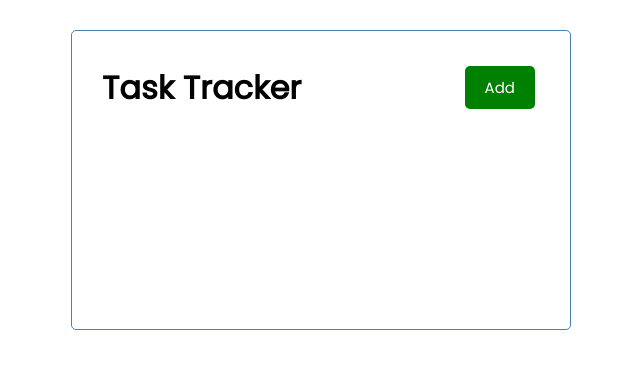
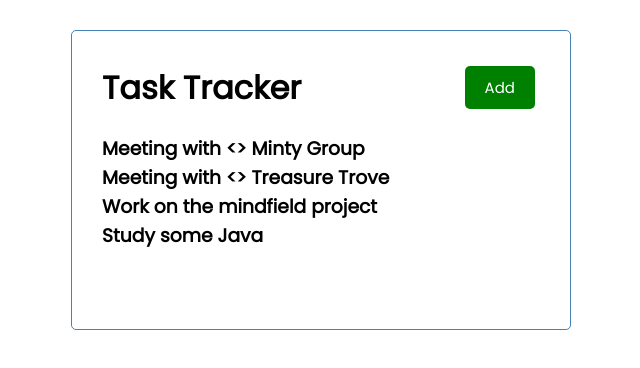
Before and after one commit to Jaysavvy/MiniCodeProejects, a React (Create React App) app in the folder React Todo List/react-task-tracker/: page / in a window 1280 px wide. Shown: the top 368 px of the page, without its empty margins (319-959 px from the left). Built offline with nearby package versions, Linux system fonts and the light colour scheme.

Commit message:
Added new js file "task"

```diff
--- a/React Todo List/react-task-tracker/src/App.js
+++ b/React Todo List/react-task-tracker/src/App.js
@@ -1,12 +1,45 @@
-import React from 'react'
+import {useState} from 'react'
 import Header from './Componets/Header'
+import Tasks from './Componets/Tasks'
+
+
+
 
 
 const App = () => {
 
+  const [tasks, setTasks] = useState([
+    {
+        id: 1,
+        text: 'Meeting with <> Minty Group',
+        day: 'Feb 5th at 8:30AM',
+        Reminder: true,
+
+    },
+    {
+        id: 2,
+        text: 'Meeting with <> Treasure Trove',
+        day: 'Feb 5th at 11:30AM',
+        Reminder: true,
+    },
+    {
+        id: 3,
+        text: 'Work on the mindfield project',
+        day: 'Feb 5th at 2:30PM',
+        Reminder: false,
+    },
+    {
+        id: 4,
+        text: 'Study some Java',
+        day: 'Feb 5th at 4:00PM',
+        Reminder: false,
+    },
+
+])
   return (
     <div className="container">
-      <Header></Header>
+      <Header />
+      <Tasks tasks= {tasks}/>
     </div>
 
   )
--- /dev/null
+++ b/React Todo List/react-task-tracker/src/Componets/Tasks.js
@@ -0,0 +1,17 @@
+
+
+
+const Task = ({tasks}) => {
+
+
+
+  return (
+    <>
+        {tasks.map((task) => (
+        <h3 key={task.id}>{task.text}</h3>
+        ))}
+    </>
+  )
+}
+
+export default Task
```
Also changed, not shown: React Todo List/react-task-tracker/src/Componets/Task.js (added).
